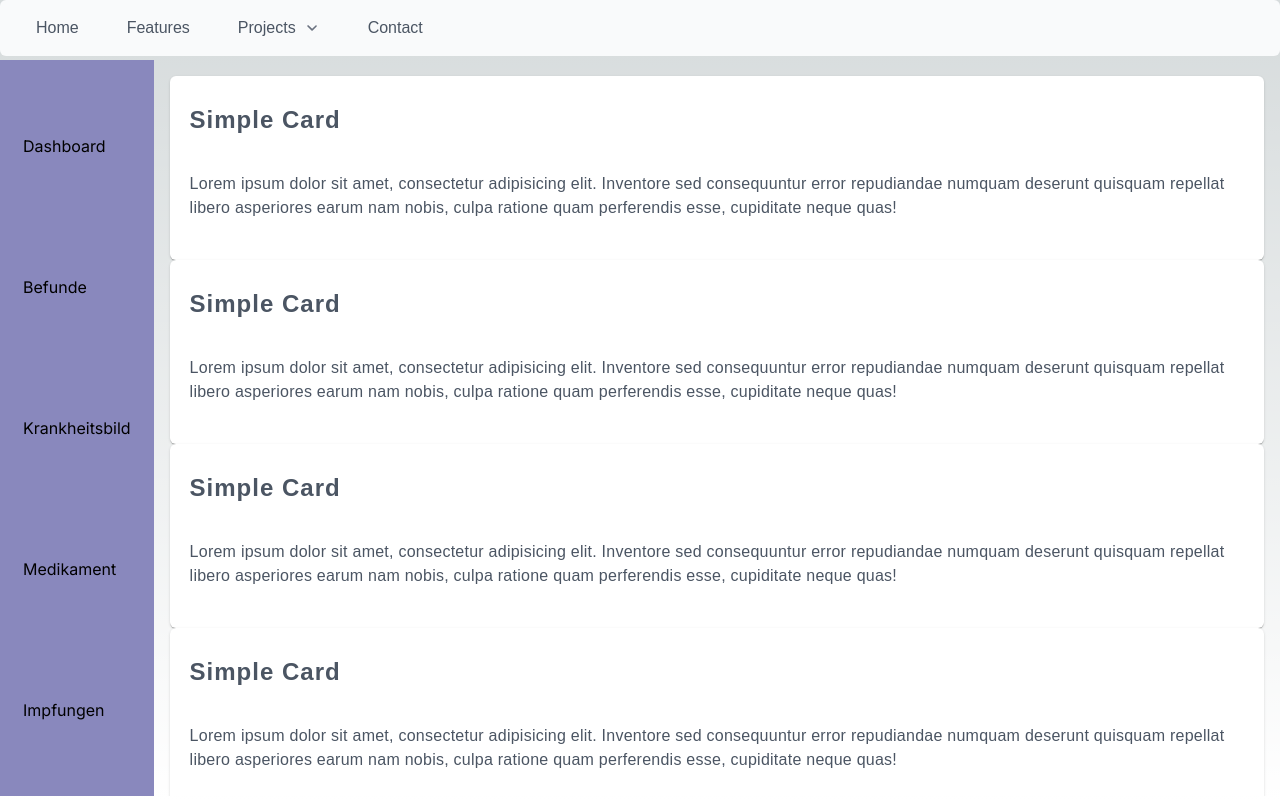
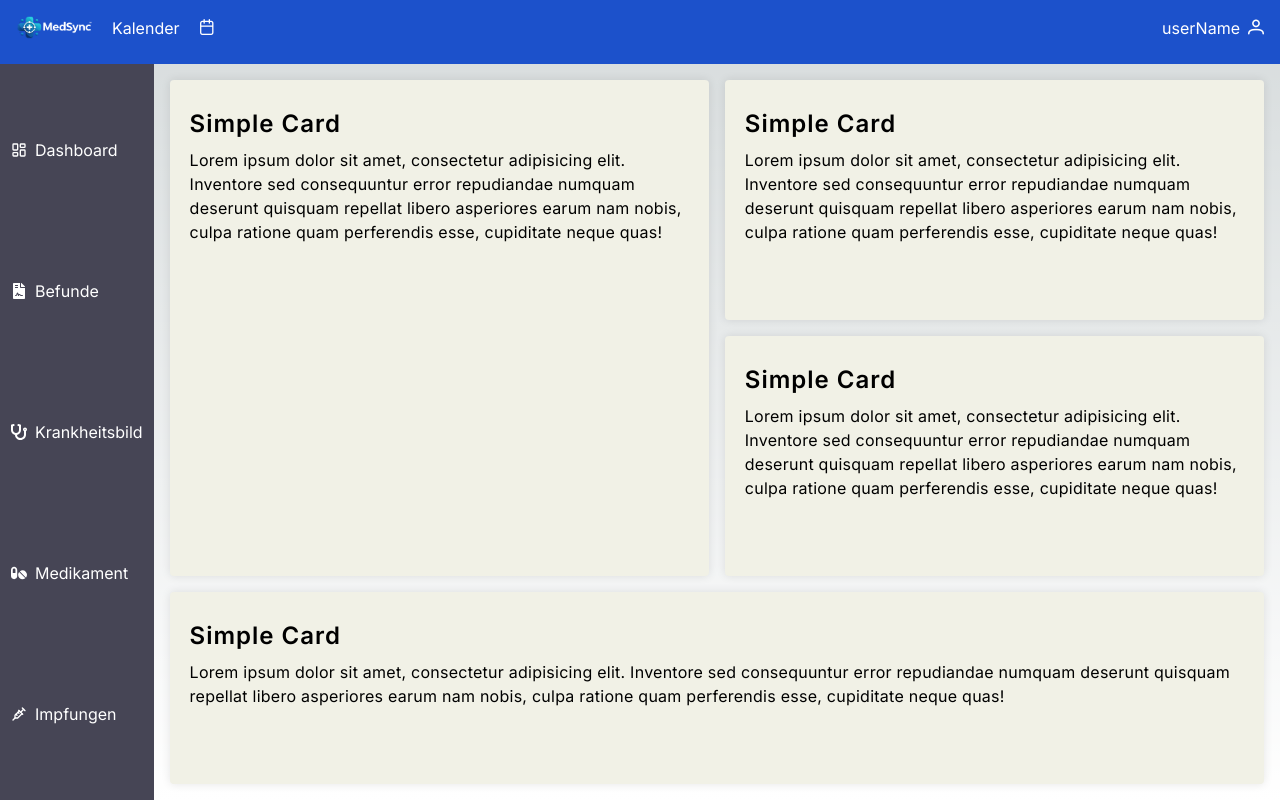
Before and after one commit to FlamurMaliqi/MsgKreathon, a Next.js app in the folder frontend/: page / in a window 1280 px wide. Built offline with nearby package versions, Linux system fonts and the light colour scheme; a web font is replaced by a local one.

Commit message:
init icon; init standard layout
update colors
update navs

```diff
--- a/frontend/app/components/Card.tsx
+++ b/frontend/app/components/Card.tsx
@@ -1,9 +1,9 @@
 import React from 'react';
 import { Card } from 'primereact/card';
 
-export default function BasicDemo() {
+export default function CardElement({className = ""}) {
     return (
-        <div className="card">
+        <div className={className + " card"}>
             <Card className="headline" title="Simple Card">
                 <p className="text m-0">
                     Lorem ipsum dolor sit amet, consectetur adipisicing elit. Inventore sed consequuntur error repudiandae
--- a/frontend/app/components/HeaderNav.tsx
+++ b/frontend/app/components/HeaderNav.tsx
@@ -1,60 +1,29 @@
 
 import React from 'react';
-import { Menubar } from 'primereact/menubar';
-import "primereact/resources/themes/lara-light-cyan/theme.css";
+import 'primeicons/primeicons.css';
+import Icon from "../../public/logo_MedSync.png"
+import Image from 'next/image';
 
 
-export default function BasicHeDemo() {
+export default function HeaderNav({userName = "Max Mustermann"}) {
     const items = [
         {
-            label: 'Home',
-            icon: 'pi pi-home'
+            label: 'Kalender',
+            icon: 'pi pi-calendar'
         },
         {
-            label: 'Features',
-            icon: 'pi pi-star'
+            label: 'profile',
+            icon: 'pi pi-user'
         },
-        {
-            label: 'Projects',
-            icon: 'pi pi-search',
-            items: [
-                {
-                    label: 'Components',
-                    icon: 'pi pi-bolt'
-                },
-                {
-                    label: 'Blocks',
-                    icon: 'pi pi-server'
-                },
-                {
-                    label: 'UI Kit',
-                    icon: 'pi pi-pencil'
-                },
-                {
-                    label: 'Templates',
-                    icon: 'pi pi-palette',
-                    items: [
-                        {
-                            label: 'Apollo',
-                            icon: 'pi pi-palette'
-                        },
-                        {
-                            label: 'Ultima',
-                            icon: 'pi pi-palette'
-                        }
-                    ]
-                }
-            ]
-        },
-        {
-            label: 'Contact',
-            icon: 'pi pi-envelope'
-        }
     ];
 
     return (
-        <div className="headerNav card">
-            <Menubar model={items} />
-        </div>
+        <header className="headerNav bg-[var(--primary)] text-[var(--onPrimary)] h-[8vh]">
+            <ul className="flex justify-between items-center p-4">
+                <li className="flex flex-cols"><a href=""><Image src={Icon} alt="Logo" className="w-[6vw]"/></a> <a className="ml-[1.5vw]">Kalender<span className="pi pi-calendar ml-[1.5vw]"/></a></li>
+
+                <li>userName<a className="pi pi-user ml-2"></a></li>
+            </ul>
+        </header>
     )
 }
--- a/frontend/app/components/SideNav.tsx
+++ b/frontend/app/components/SideNav.tsx
@@ -1,14 +1,17 @@
 import React from 'react';
+import { FaFileContract, FaPills, FaStethoscope } from 'react-icons/fa';
+import { LuLayoutDashboard } from "react-icons/lu";
+import { TbVaccine } from 'react-icons/tb';
 
 const SideNav = () => {
     return (
-        <aside className="sideNav h-[92vh] w-[12vw] bg-[var(--secondary)]">
+        <aside className="sideNav h-[92vh] w-[12vw] bg-[var(--sideNav)]">
             <ul className="grid justify-center items-center p-4 w-[100%] h-[100%]">
-                <li className="side-nav-item"><a className="side-nav-link" href="/#">Dashboard</a></li>
-                <li className="side-nav-item"><a className="side-nav-link" href="/#">Befunde</a></li>
-                <li className="side-nav-item"><a className="side-nav-link" href="/#">Krankheitsbild</a></li>
-                <li className="side-nav-item"><a className="side-nav-link" href="/#">Medikament</a></li>
-                <li className="side-nav-item"><a className="side-nav-link" href="/#">Impfungen</a></li>
+                <li className="side-nav-item text-[var(--onSecondary)]"><a className="side-nav-link flex flex-row items-center" href="/#"><LuLayoutDashboard/><span className="ml-2">Dashboard</span></a></li>
+                <li className="side-nav-item text-[var(--onSecondary)]"><a className="side-nav-link flex flex-row items-center" href="/#"><FaFileContract /><span className="ml-2">Befunde</span></a></li>
+                <li className="side-nav-item text-[var(--onSecondary)]"><a className="side-nav-link flex flex-row items-center" href="/#"><FaStethoscope /><span className="ml-2">Krankheitsbild</span></a></li>
+                <li className="side-nav-item text-[var(--onSecondary)]"><a className="side-nav-link flex flex-row items-center" href="/#"><FaPills /><span className="ml-2">Medikament</span></a></li>
+                <li className="side-nav-item text-[var(--onSecondary)]"><a className="side-nav-link flex flex-row items-center" href="/#"><TbVaccine /><span className="ml-2">Impfungen</span></a></li>
             </ul>
         </aside>
     );
--- a/frontend/app/globals.css
+++ b/frontend/app/globals.css
@@ -9,12 +9,13 @@
   font-size: 16px;
   --primary: #1c51cb;
   --secondary: #8988bd;
-  --tritary: #efedff;
+  --tritary: #f1f1e6;
   --surface: #9155c6;
   --accent: #ffbf56;
+  --sideNav: #464555;
   --onPrimary: #fff;
-  --onSecodary: #fff;
-  --onTritary: #000;
+  --onSecondary: #fff;
+  --onTritary: #fff;
   --onSurface: #000;
   --onAccent: #000;
   --borderRadius: 4px;
@@ -38,6 +39,7 @@ body {
 }
 
 .main-grid{
+  display: grid;
   grid-template-areas:
   "a a"
   "b c";
@@ -62,7 +64,6 @@ body {
   font-weight: 600;
   line-height: 2;
   letter-spacing: 1px;
-  font-family: 'Nunito' 'sans-serif';
 }
 
 .text {
@@ -70,5 +71,44 @@ body {
   font-weight: 400;
   line-height: 1.5;
   letter-spacing: 0.25px;
-  font-family: 'Source Sans Pro' 'sans-serif';
 }
+
+
+/* Dashboard */
+.dashboard-grid{
+  grid-template-areas:
+  "a b"
+  "a c"
+  "d d"
+  ;
+}
+
+.dashboard-grid div{
+}
+
+.dashboard-area-a{
+  grid-area: a;
+}
+
+.dashboard-area-a .p-card{
+  height: 100%;
+}
+
+.dashboard-area-b{
+  grid-area: b;
+}
+
+.dashboard-area-c{
+  grid-area: c;
+}
+
+.dashboard-area-d{
+  grid-area: d;
+}
+
+.card{
+  background-color: var(--tritary);
+  border-radius: var(--borderRadius);
+  padding: var(--spacing);
+  box-shadow: 0 0 10px rgba(0, 0, 0, 0.1);
+}
--- a/frontend/app/page.tsx
+++ b/frontend/app/page.tsx
@@ -8,11 +8,11 @@ export default function Home() {
     <main className="main-grid grid min-h-screen">
       <HeaderNav/>
       <SideNav/>
-      <div className="content h-[92vh] overflow-scroll p-4">
-        <Card/>
-        <Card/>
-        <Card/>
-        <Card/>
+      <div className="content dashboard-grid h-[92vh] overflow-scroll p-4 grid gap-4">
+        <Card className="dashboard-area-a"/>
+        <Card className="dashboard-area-b"/>
+        <Card className="dashboard-area-c"/>
+        <Card className="dashboard-area-d"/>
       </div>
     </main>
   );
--- a/frontend/package.json
+++ b/frontend/package.json
@@ -10,10 +10,13 @@
   },
   "dependencies": {
     "next": "14.2.4",
+    "primeicons": "^7.0.0",
     "primereact": "^10.6.6",
     "react": "^18",
     "react-dom": "^18",
-    "react-google-charts": "^4.0.1"
+    "react-google-charts": "^4.0.1",
+    "react-icons": "^5.2.1",
+    "reacticons": "^0.0.1"
   },
   "devDependencies": {
     "@types/node": "^20",
```
Also changed, not shown: frontend/public/logo_MedSync.png (added), 1 other file (tests, documents, lock files or other folders).
